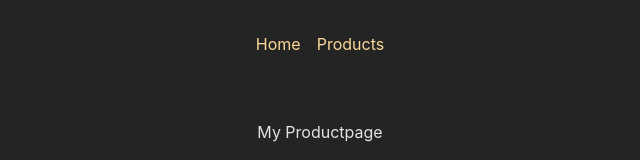
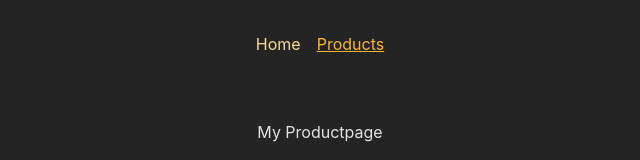
Before and after one commit to devProMaleek/react-router-tutorial, a React (Create React App) app: page /products in a window 1280 px wide. Shown: the top 160 px of the page, without its empty margins (320-960 px from the left). Built offline with nearby package versions, Linux system fonts and the light colour scheme.

Commit message:
feat: Working with Navlink and active links

```diff
--- a/src/components/MainNavigation.jsx
+++ b/src/components/MainNavigation.jsx
@@ -1,26 +1,30 @@
-import React from 'react'
-import PropTypes from 'prop-types'
+import React from 'react';
+import PropTypes from 'prop-types';
 
-import { Link } from 'react-router-dom'
-import classes from './MainNavigation.module.css'
+import { NavLink } from 'react-router-dom';
+import classes from './MainNavigation.module.css';
 
-const MainNavigation = props => {
+const MainNavigation = (props) => {
   return (
     <header className={classes.header}>
       <nav>
         <ul className={classes.list}>
           <li>
-            <Link to='/'>Home</Link>
+            <NavLink to="/" className={({ isActive }) => isActive && classes.active} end>
+              Home
+            </NavLink>
           </li>
           <li>
-            <Link to='/products'>Products</Link>
+            <NavLink to="/products" className={({ isActive }) => isActive && classes.active}>
+              Products
+            </NavLink>
           </li>
         </ul>
       </nav>
     </header>
-  )
-}
+  );
+};
 
-MainNavigation.propTypes = {}
+MainNavigation.propTypes = {};
 
-export default MainNavigation
+export default MainNavigation;
```
